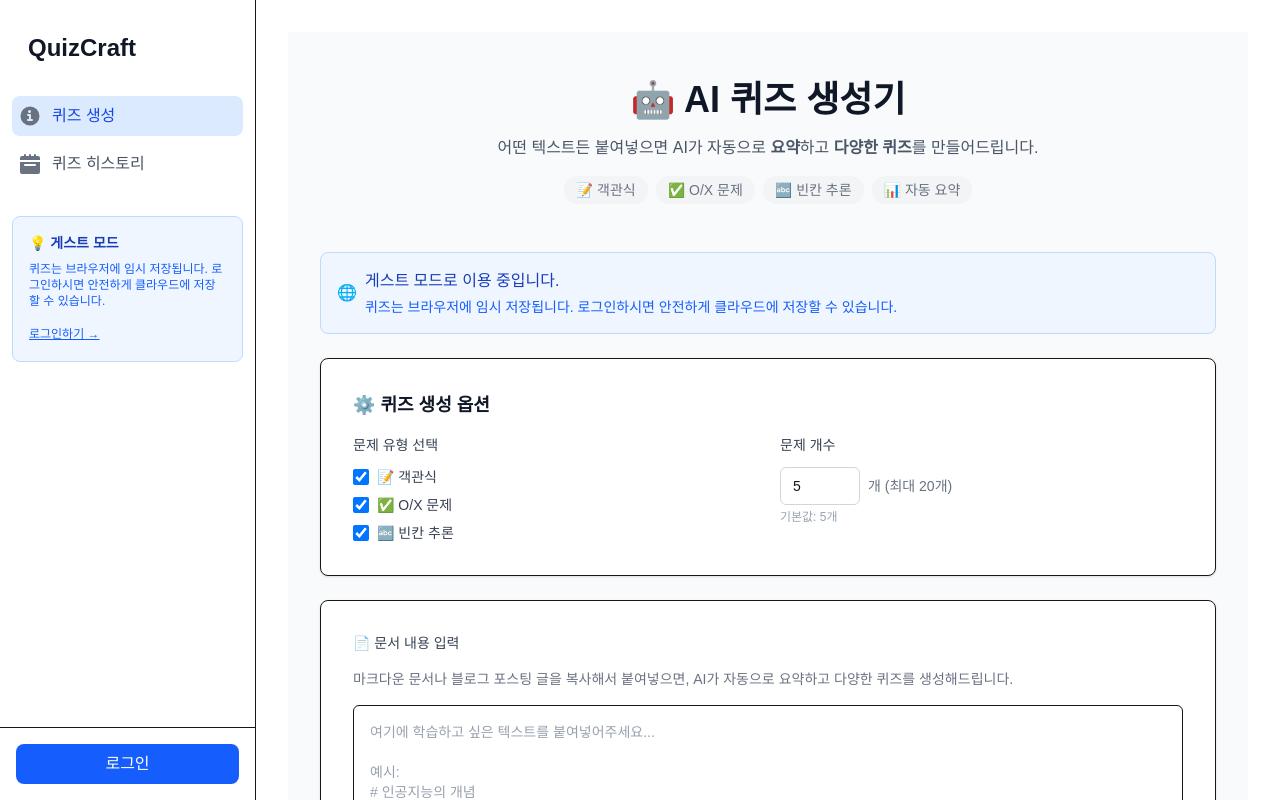
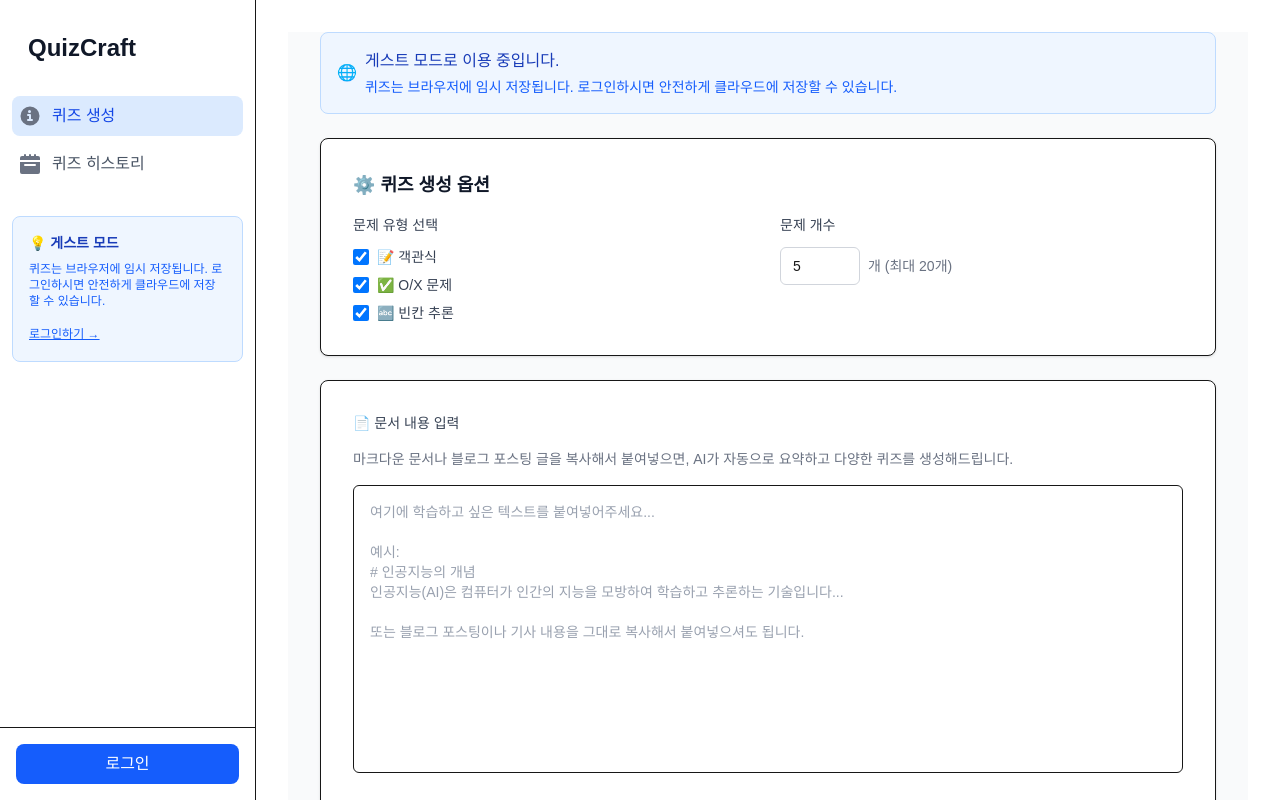
Before and after one commit to pung8146/quizcraft, a Next.js app: page / in a window 1280 px wide. Shown: the top 800 px of the page. Built offline with nearby package versions, Linux system fonts and the light colour scheme; no server answers.

Commit message:
홈페이지에서 헤더 섹션을 제거하고, 사용자 상태 안내 메시지의 스타일을 개선하여 UI를 간소화하였습니다. 불필요한 텍스트와 요소를 삭제하여 가독성을 높였습니다.

```diff
--- a/src/app/page.tsx
+++ b/src/app/page.tsx
@@ -125,31 +125,8 @@
 
   return (
     <div className="min-h-screen bg-gray-50">
-      <div className="max-w-4xl mx-auto py-6 sm:py-8 lg:py-12">
+      <div className="max-w-4xl mx-auto ">
         {/* 헤더 섹션 */}
-        <div className="text-center mb-8 sm:mb-10 lg:mb-12">
-          <h1 className="text-2xl sm:text-3xl lg:text-4xl font-bold mb-4 text-gray-900">
-            🤖 AI 퀴즈 생성기
-          </h1>
-          <p className="text-sm sm:text-base text-gray-600 max-w-2xl mx-auto mb-4">
-            어떤 텍스트든 붙여넣으면 AI가 자동으로 <strong>요약</strong>하고{" "}
-            <strong>다양한 퀴즈</strong>를 만들어드립니다.
-          </p>
-          <div className="flex flex-wrap justify-center gap-2 text-xs sm:text-sm text-gray-500">
-            <span className="bg-gray-100 px-3 py-1 rounded-full">
-              📝 객관식
-            </span>
-            <span className="bg-gray-100 px-3 py-1 rounded-full">
-              ✅ O/X 문제
-            </span>
-            <span className="bg-gray-100 px-3 py-1 rounded-full">
-              🔤 빈칸 추론
-            </span>
-            <span className="bg-gray-100 px-3 py-1 rounded-full">
-              📊 자동 요약
-            </span>
-          </div>
-        </div>
 
         {/* 사용자 상태 안내 */}
         <div className="mb-6 p-4 bg-blue-50 border border-blue-200 rounded-lg">
@@ -276,7 +253,6 @@
                 />
                 <span className="text-sm text-gray-500">개 (최대 20개)</span>
               </div>
-              <p className="text-xs text-gray-400 mt-1">기본값: 5개</p>
             </div>
           </div>
         </div>
```
